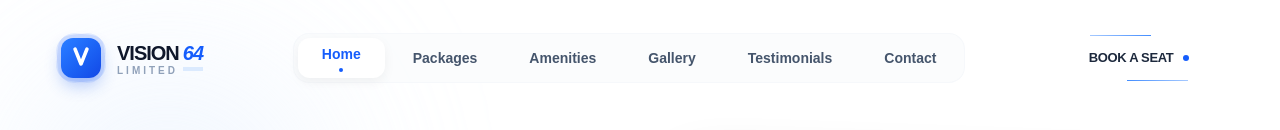
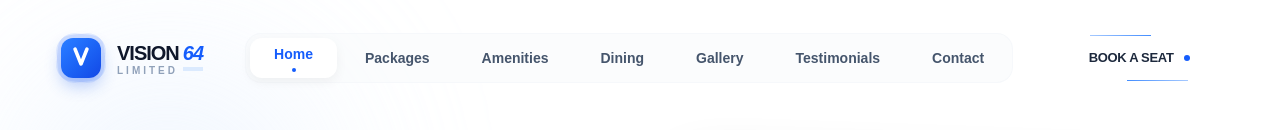
Before and after one commit to dipkorimon/vision64-limited, a Next.js app: page / in a window 1280 px wide. Shown: the top 130 px of the page. Built offline with nearby package versions, Linux system fonts and the light colour scheme; grey boxes are pictures that could not be loaded.

Commit message:
add: added Dining link in navbar

```diff
--- a/components/Navbar.tsx
+++ b/components/Navbar.tsx
@@ -22,6 +22,7 @@ const Navbar = () => {
         { name: 'Home', href: '/' },
         { name: 'Packages', href: '#packages' },
         { name: 'Amenities', href: '#amenities' },
+        { name: 'Dining', href: '#dining' },
         { name: 'Gallery', href: '#gallery' },
         { name: 'Testimonials', href: '#testimonials' },
         { name: 'Contact', href: '#contact' },
```
